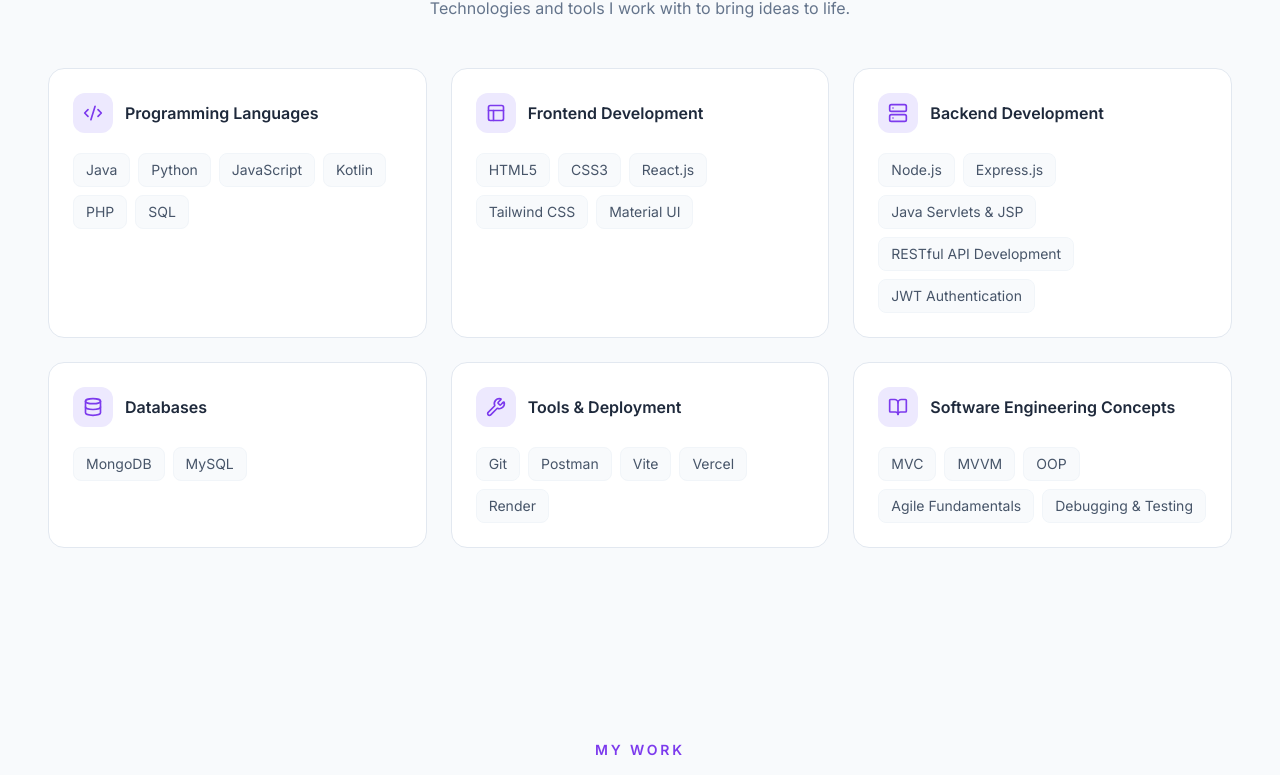
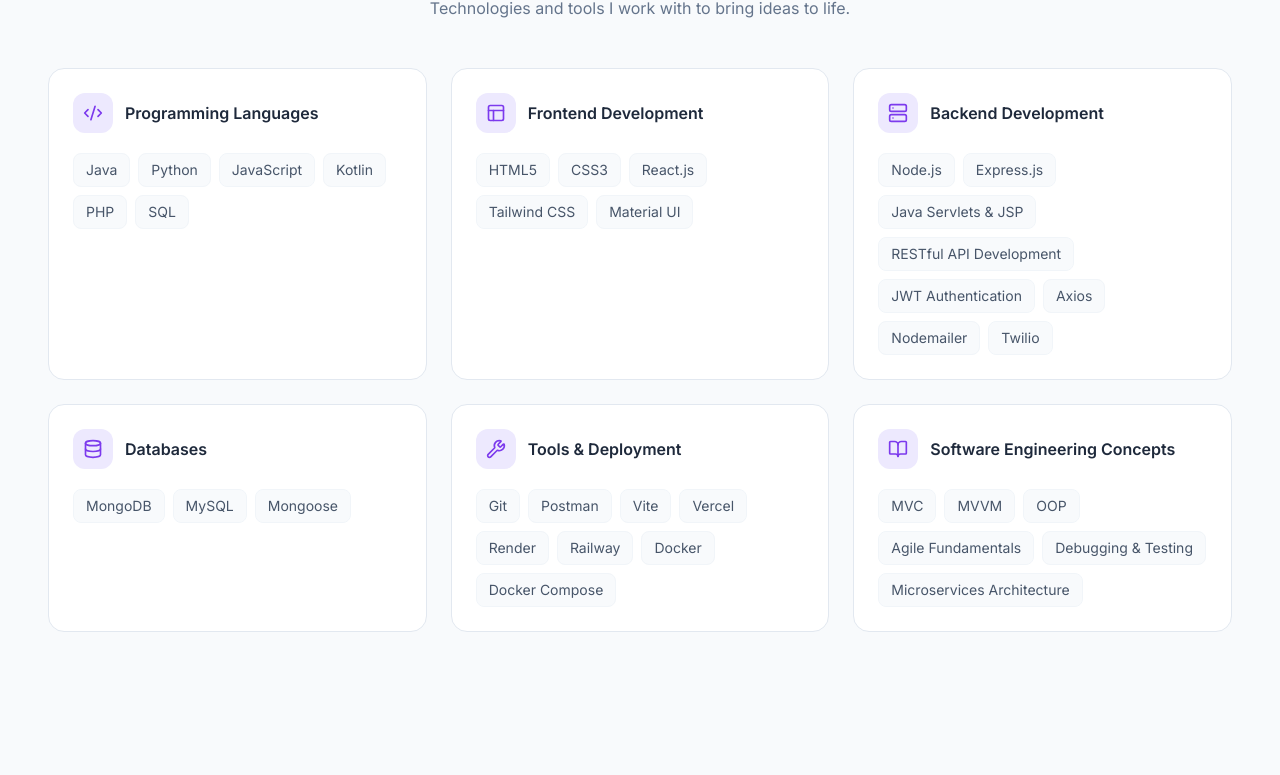
Before and after one commit to DilshaPrathibha/Portfolio, a React (Vite) app: page / in a window 1280 px wide. Shown: the part 1514-2289 px from the top of the page. Built offline with nearby package versions, Linux system fonts and the light colour scheme.

Commit message:
Update skills and tools

```diff
--- a/src/data/portfolioData.js
+++ b/src/data/portfolioData.js
@@ -41,19 +41,19 @@
         },
         {
             category: "Backend Development",
-            items: ["Node.js", "Express.js", "Java Servlets & JSP", "RESTful API Development", "JWT Authentication"]
+            items: ["Node.js", "Express.js", "Java Servlets & JSP", "RESTful API Development", "JWT Authentication", "Axios", "Nodemailer", "Twilio"]
         },
         {
             category: "Databases",
-            items: ["MongoDB", "MySQL"]
+            items: ["MongoDB", "MySQL", "Mongoose"]
         },
         {
             category: "Tools & Deployment",
-            items: ["Git", "Postman", "Vite", "Vercel", "Render"]
+            items: ["Git", "Postman", "Vite", "Vercel", "Render", "Railway", "Docker", "Docker Compose"]
         },
         {
             category: "Software Engineering Concepts",
-            items: ["MVC", "MVVM", "OOP", "Agile Fundamentals", "Debugging & Testing"]
+            items: ["MVC", "MVVM", "OOP", "Agile Fundamentals", "Debugging & Testing", "Microservices Architecture"]
         }
     ],
     projects: [
```
